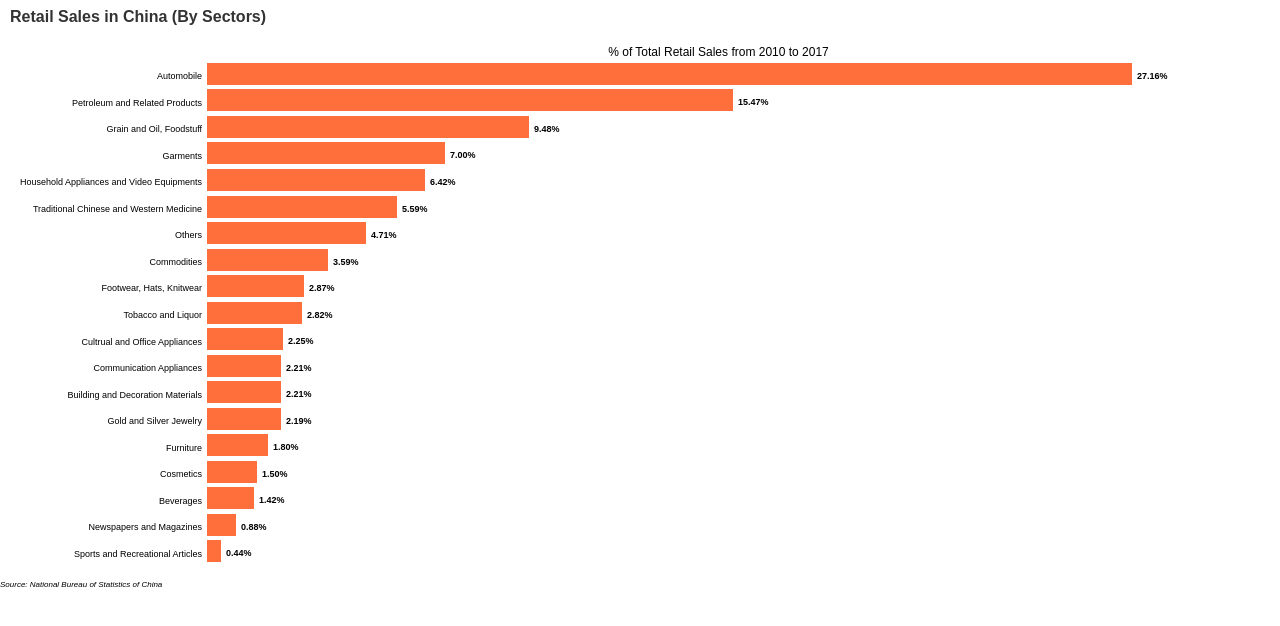
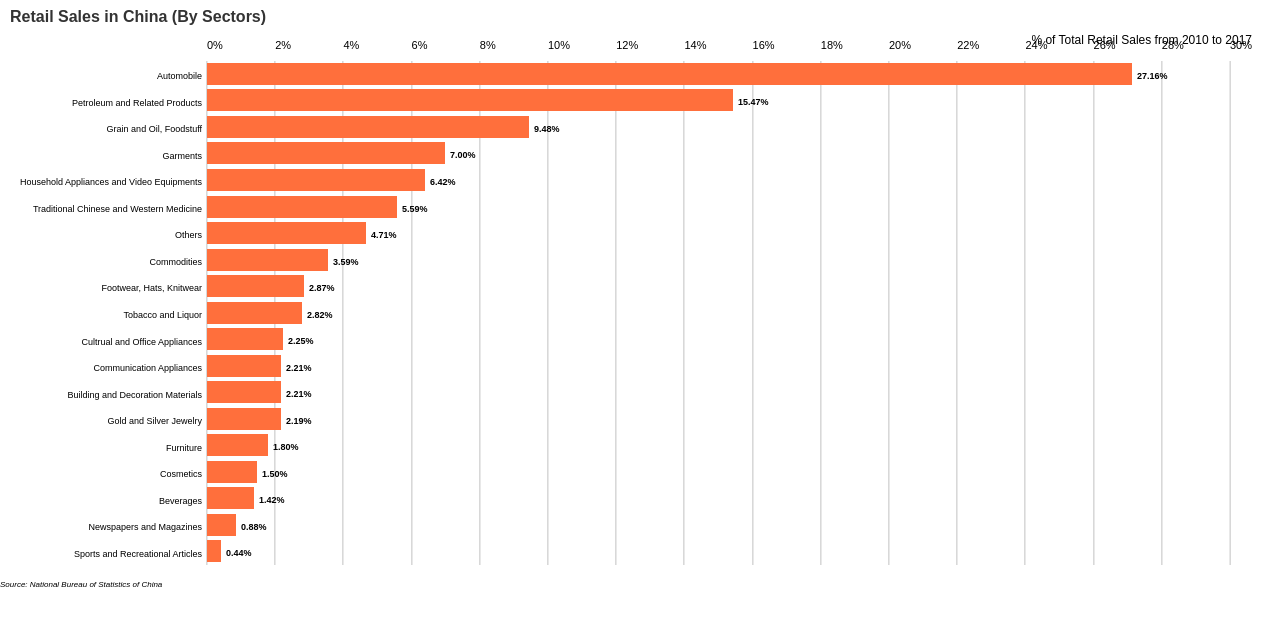
Before and after one commit to maxleungtszchun/maxleungtszchun.github.io, a Jekyll site: the page china_consumption/sector/consumption_bars.html, which Jekyll copies as it is, in a window 1280 px wide. Shown: the top 626 px of the page. Built offline with Jekyll 4.4.1, drawn with Linux system fonts in a browser that asks for light colours; nearby versions of some CDN libraries; some of the changed lines change nothing that is shown.

Commit message:
Update consumption_bars.html

```diff
--- a/china_consumption/sector/consumption_bars.html
+++ b/china_consumption/sector/consumption_bars.html
@@ -1,7 +1,7 @@
 <!DOCTYPE html>
 <html>
 <head>
-<script src="https://code.highcharts.com/highcharts.js"></script>
+<script src="https://code.highcharts.com/10.1.0/highcharts.js"></script>
 <meta charset="UTF-8">
 <title>Consumption Expenditure in China (By Sectors)</title>
 <style>
@@ -94,31 +94,31 @@ Highcharts.chart("chart", {
 	yAxis: {
 		title: {
 			text: "% of Total Retail Sales from 2010 to 2017",
-			//align: "high",
-			align: "middle",
+			align: "high",
+			//align: "middle",
 			reserveSpace: true,
 			style: {
 				"color": "black"
 			},
-			//x: 22,
-			//y: -12
+			x: 22,
+			y: -12
 		},
-		//labels: {
-		//	align: "left",
-		//	x: 0,
-		//	y: 0,
-		//	reserveSpace: false,
-		//	style: {
-		//		color: "black"
-		//	},
-		//	formatter: function(){
-		//					return Highcharts.numberFormat(this.value * 100, 0, ".", ",") + "%";
-		//				}
-		//},
-		labels: {enabled: false},
+		labels: {
+			align: "left",
+			x: 0,
+			y: 0,
+			reserveSpace: false,
+			style: {
+				color: "black"
+			},
+			formatter: function(){
+							return Highcharts.numberFormat(this.value * 100, 0, ".", ",") + "%";
+						}
+		},
+		//labels: {enabled: false},
 		opposite: true,
-		//gridLineColor: "black",
-		gridLineWidth: 0
+		gridLineColor: "black",
+		gridLineWidth: 0.25
 	},
 	tooltip: {
 		backgroundColor: "white",
```
